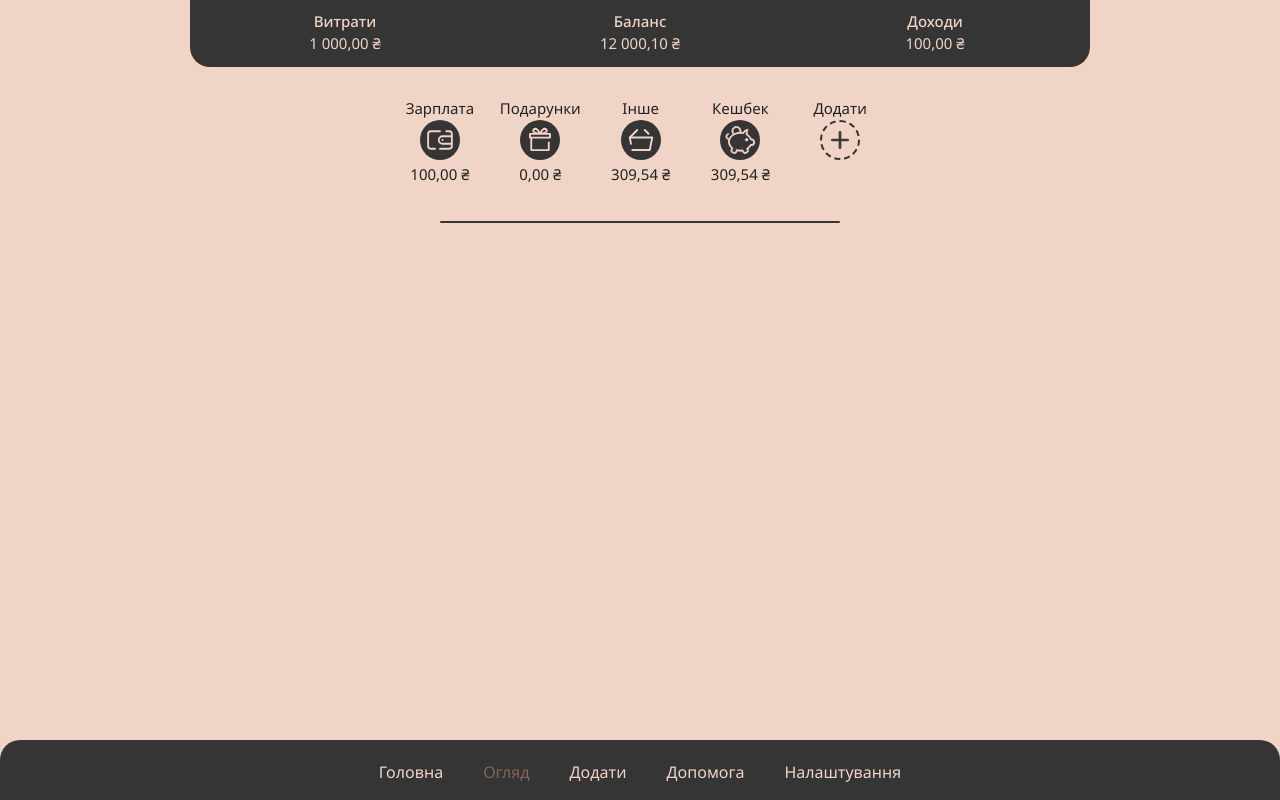
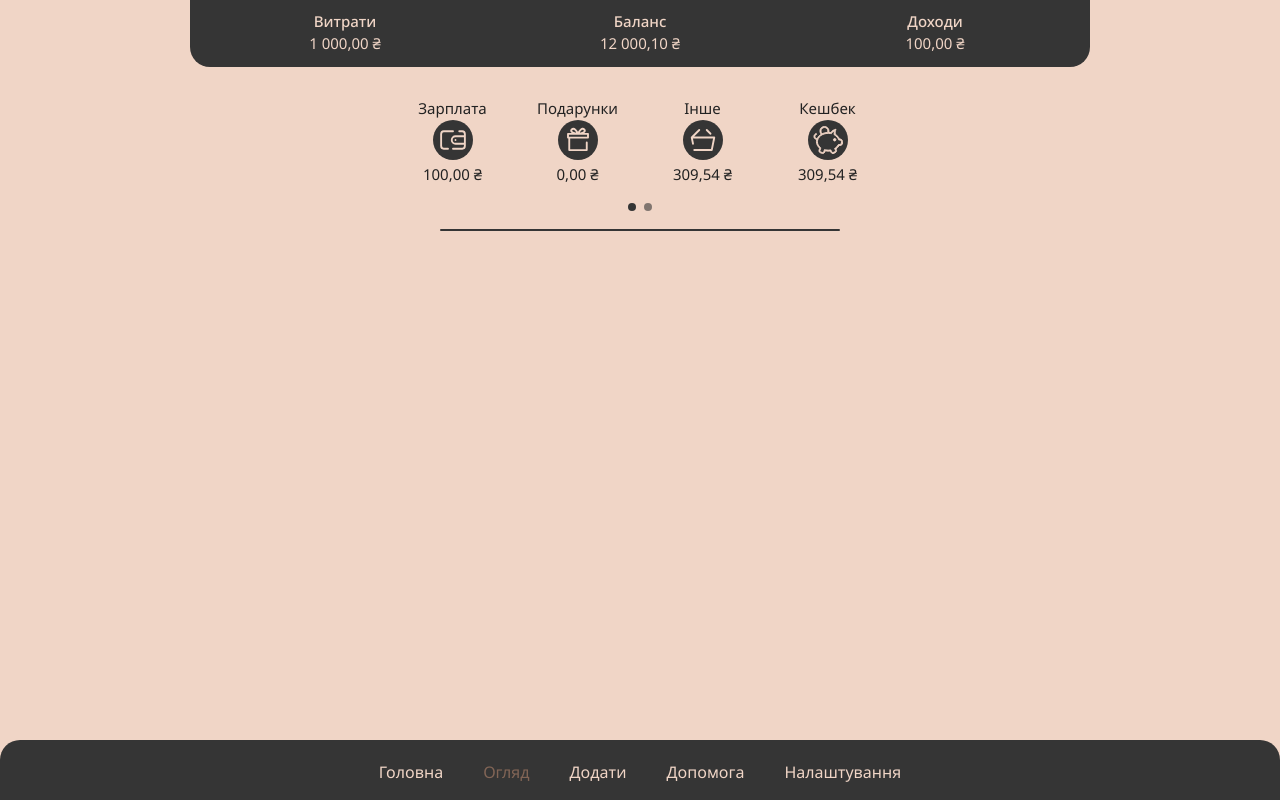
Before and after one commit to anastasiakibkalo/financial-accounting, a Next.js app: page /review in a window 1280 px wide. Built offline with nearby package versions, Linux system fonts and the light colour scheme.

Commit message:
add slider to category

```diff
--- a/src/components/Category/Category.tsx
+++ b/src/components/Category/Category.tsx
@@ -1,8 +1,13 @@
 import React, { useMemo } from "react";
+import { Swiper, SwiperSlide, SwiperProps } from "swiper/react";
+import { Pagination } from "swiper";
+import CategoryItem from "components/CategoryItem/CategoryItem";
+import SliderPagination from "components/SliderControllers/Pagination/Pagination";
+
+import "swiper/css";
+import "swiper/css/pagination";
+
 import styles from "./category.module.scss";
-import cn from "classnames";
-
-import CategoryItem from "components/CategoryItem/CategoryItem";
 
 import PigIcon from "images/icons/pig.svg";
 import BacketIcon from "images/icons/basket.svg";
@@ -45,25 +50,39 @@ const Category = () => {
     []
   );
 
+  const sliderParams = useMemo(
+    () => ({
+      slidesPerView: 4,
+      className: "category-swiper",
+      modules: [Pagination],
+      pagination: {
+        el: ".category-pagination",
+        clickable: true,
+      },
+    }),
+    []
+  );
+
   return (
     <div className={styles.container}>
-      <div className={styles.items}>
+      <Swiper {...(sliderParams as SwiperProps)}>
         {IncomeList.map(({ id, title, icon, sum, currency }) => {
           return (
-            <div className={styles.item} key={id}>
+            <SwiperSlide key={id}>
               <CategoryItem
                 title={title}
                 icon={icon}
                 sum={sum}
                 currency={currency}
               />
-            </div>
+            </SwiperSlide>
           );
         })}
-        <div className={styles.item}>
+        <SwiperSlide>
           <CategoryItem title="Додати" icon={<PlusIcon />} addCategory={true} />
-        </div>
-      </div>
+        </SwiperSlide>
+      </Swiper>
+      <SliderPagination extClassName="category-pagination" />
     </div>
   );
 };
--- a/src/components/Category/category.module.scss
+++ b/src/components/Category/category.module.scss
@@ -5,7 +5,7 @@
   width: 100%;
   margin: 30px auto 0;
   position: relative;
-  padding-bottom: 40px;
+  padding-bottom: 20px;
   &:after {
     content: "";
     position: absolute;
--- /dev/null
+++ b/src/components/SliderControllers/Pagination/Pagination.tsx
@@ -0,0 +1,12 @@
+import { FC } from "react";
+
+interface IButtonProps {
+  extStyles?: object;
+  extClassName?: string;
+}
+
+const Pagination: FC<IButtonProps> = ({ extClassName }) => {
+  return <div className={`swiper-pagination ${extClassName}`} />;
+};
+
+export default Pagination;
--- a/src/styles/index.scss
+++ b/src/styles/index.scss
@@ -41,3 +41,21 @@ svg {
   height: 100%;
   transition: all 0.25s ease-in;
 }
+
+.category-pagination {
+  display: flex;
+  justify-content: center;
+  align-items: center;
+  margin-top: 20px;
+  &.swiper-pagination {
+    position: static;
+  }
+  .swiper-pagination-bullet {
+    margin: 0 5px;
+    opacity: 1;
+    background: rgba($darkGray, 0.6);
+  }
+  .swiper-pagination-bullet-active {
+    background: $darkGray;
+  }
+}
```
